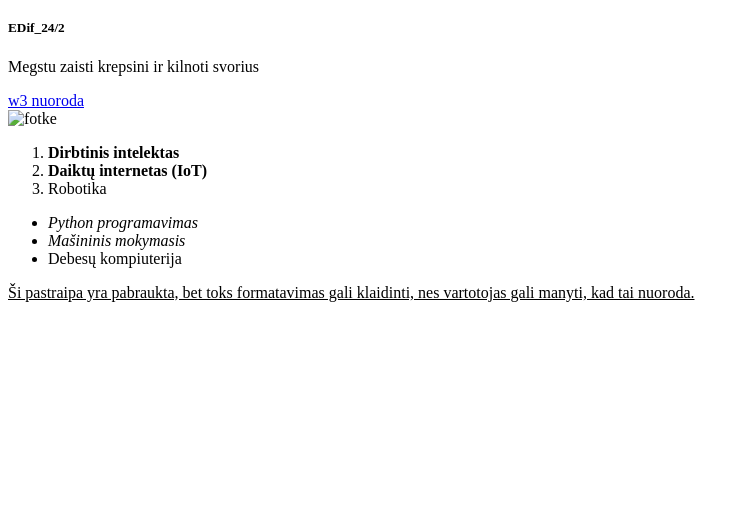
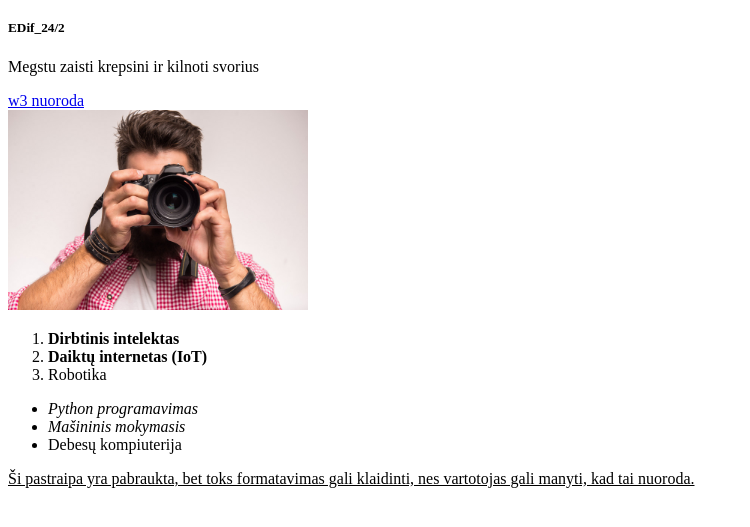
Before and after one commit to GanJix/GanJix.github.io, a plain HTML site: page index.html in a window 1280 px wide. Shown: the part 61-588 px from the top of the page, without its empty margins (0-750 px from the left). Drawn offline with Linux system fonts and the light colour scheme.

Commit message:
Update index.html

```diff
--- a/index.html
+++ b/index.html
@@ -14,7 +14,7 @@
     <!-- Div konteineris – grupuoja kelis elementus į vieną bloką -->
     <div>
         <a href="https://www.w3schools.com/html/" target="_blank">w3 nuoroda</a><br>
-        <img src="fotomoto.jpeg" alt="fotke" width="300">
+        <img src="images/fotomoto.jpeg" alt="fotke" width="300">
     </div>
 
     <!-- Numeruotas sąrašas -->
```
